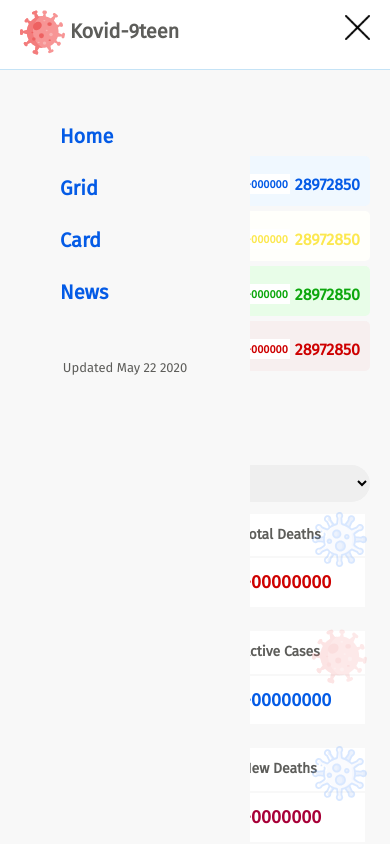
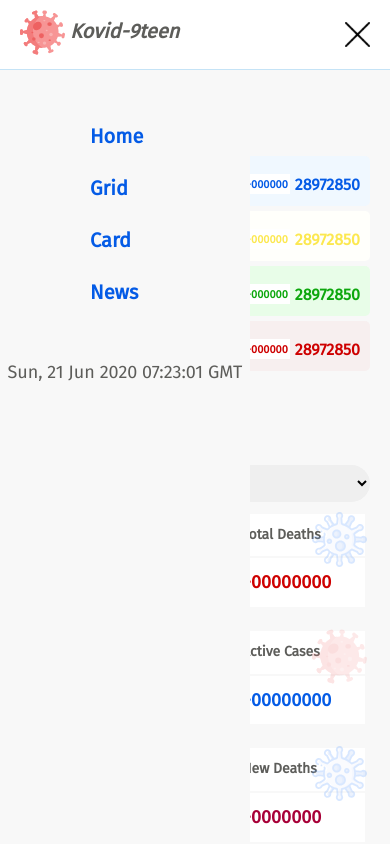
Before and after one commit to chris097/Kovid-9teen, a plain HTML site: page index.html in a window 390 px wide. Both pictures are taken after a click on the element 357 px from the left and 27 px from the top of the page. Shown: the top 844 px of the page. Drawn offline with Linux system fonts and the light colour scheme; no server answers.

Commit message:
fix date in html js files

```diff
--- a/assets/css/topography/header.css
+++ b/assets/css/topography/header.css
@@ -24,6 +24,7 @@
     position: absolute;
     margin: 10px 5px;
     font-size: 20px;
+    font-style: italic;
 }
 
 .kovid-logo span a{
@@ -168,7 +169,7 @@
 .mobile-navbar .menu-burgerB {
     position: absolute;
     right: 20px;
-    top: 15px;
+    top: 22px;
 }
 .menu-burgerA img,
 .menu-burgerB img {
@@ -189,10 +190,20 @@
     display: none;
     z-index: 2;
     opacity: 222;
+    animation-name: animate1;
+    animation-duration: 3s;
+}
+
+@keyframes animate1{
+    from{
+        width: 150px;
+    }
+    to{
+        width: 250px;
+    }
 }
 .mobile-nav-links ul li{
-    margin-top: 20px;
-    padding-left: 20px;
+    margin: 20px 50px;
 }
 .mobile-nav-links ul li a{
     color: #045be6;
@@ -201,8 +212,9 @@
     color: #c5e3f6;
 }
 .kovid-mobile-date{
-    font-size: small;
+    font-size: 18px;
     font-weight: 300;
     margin-top: 50px;
     text-align: center;
+    transition-delay: 5s;
 }
--- a/assets/js/kovid-cases.js
+++ b/assets/js/kovid-cases.js
@@ -15,7 +15,9 @@ let totalCase = document.querySelector('.total-case'),
     kovidDate = document.querySelector('.kovid-date')
     kovidMobileDate = document.querySelector('.kovid-mobile-date')
 
-
+const date = new Date().toUTCString()
+kovidDate.textContent = date;
+kovidMobileDate.textContent = date;
 
 const engine = (className, value) =>{
     return className.textContent = value;
--- a/index.html
+++ b/index.html
@@ -18,13 +18,13 @@
                     <div class="kovid-navbar-link"><!--kovid navbar link-->
                         <ul>
                             <li><img src="./assets/icons/flood.svg" alt="" class="current"><span><a href="index.html">Home</a></span></li>
-                            <li><img src="./assets/icons/menu.svg" alt=""><a href="grid.html">Grid</a></li>
+                            <li><img src="./assets/icons/menu (1).svg" alt=""><a href="grid.html">Grid</a></li>
                             <li><img src="./assets/icons/rectangle.svg" alt=""><a href="card.html">Card</a></li>
                             <li><img src="./assets/icons/time-and-date.svg" alt=""><a href="news.html">News</a></li>
                         </ul>
                     </div><!--kovid navbar link-->
                     <div class="kovid-date"><!--kovid date-->
-                        <span>Updated May 22 2020</span>
+                        <span>Updated Sun May 22 2020</span>
                     </div><!--kovid date-->
                 </div><!--kovid navbar-->
 
@@ -42,12 +42,14 @@
 
         <!--mobile page link-->
             <div class="mobile-nav-links">
-                <ul class="page-links">
-                    <li><a href="index.html">Home</a></li>
-                    <li><a href="grid.html">Grid</a></li>
-                    <li><a href="card.html">Card</a></li>
-                    <li><a href="news.html">News</a></li>
-                </ul>
+                <div class="page-links">
+                    <ul>
+                        <li><a href="index.html">Home</a></li>
+                        <li><a href="grid.html">Grid</a></li>
+                        <li><a href="card.html">Card</a></li>
+                        <li><a href="news.html">News</a></li>
+                    </ul>
+                </div>
                 <div class="kovid-mobile-date"><!--kovid date-->
                     <p>Updated May 22 2020</p>
                 </div><!--kovid date-->
```
Also changed, not shown: assets/icons/grid-block.svg (added), assets/icons/house-icon.svg (added), assets/icons/menu (1).svg (added).
